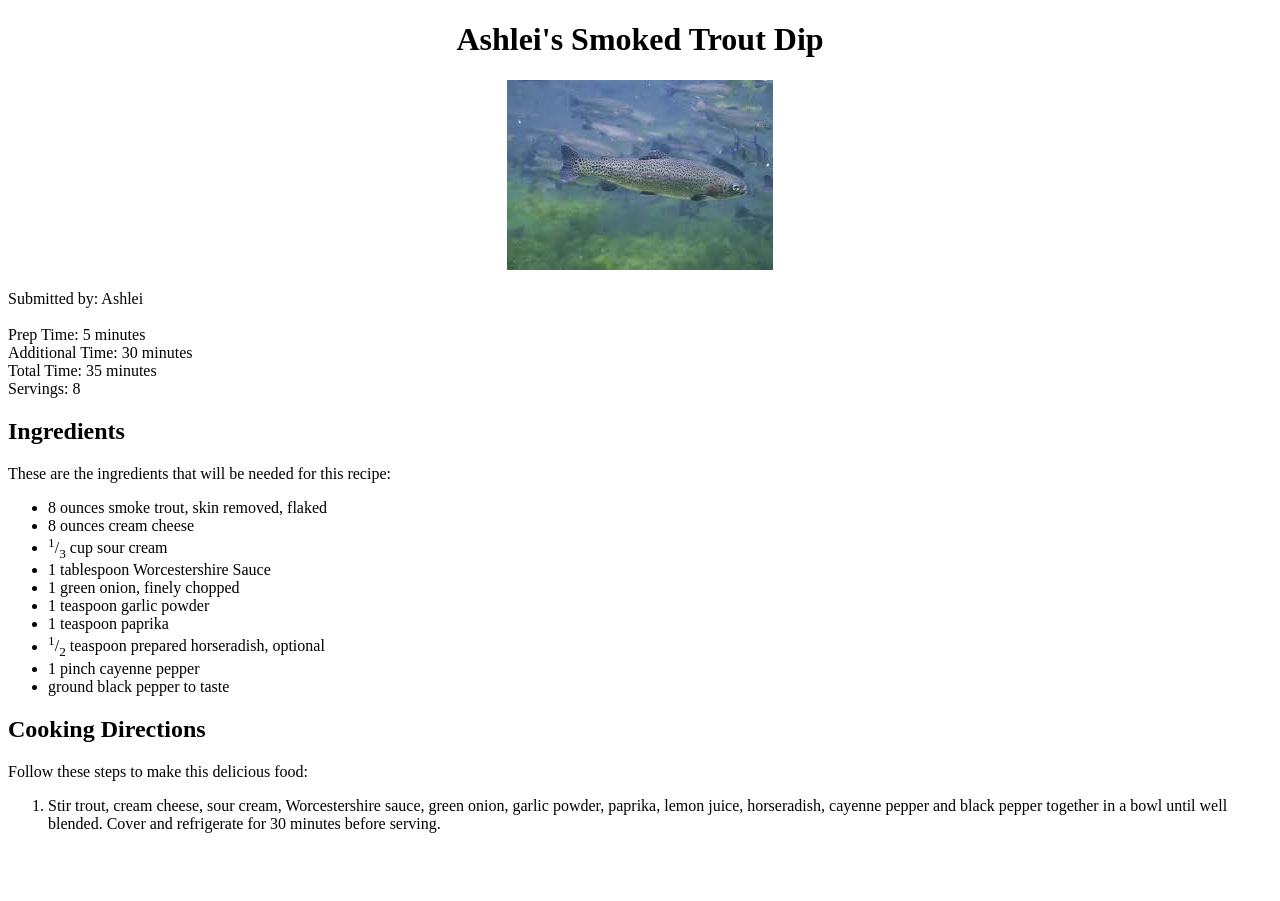
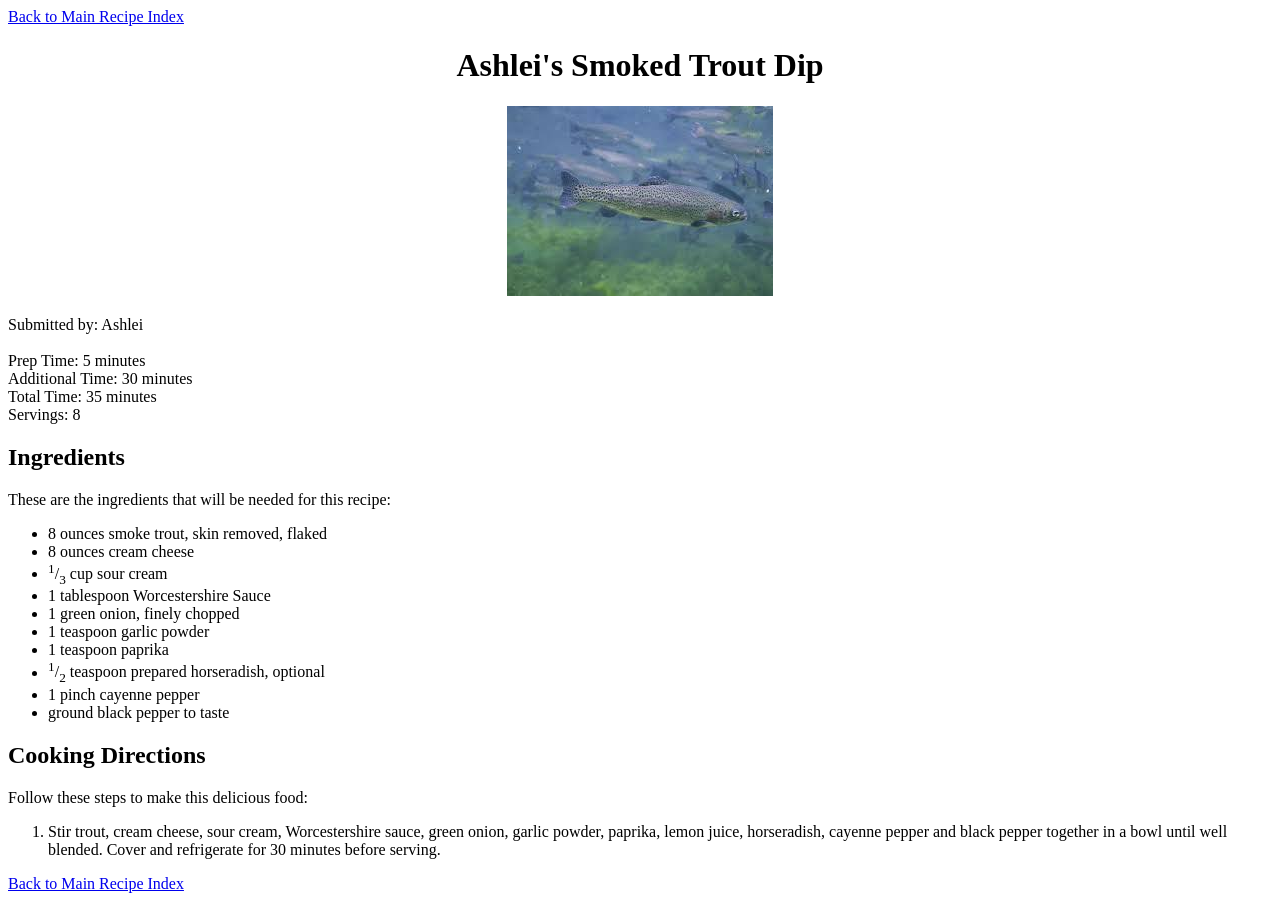
Before and after one commit to mechaneer31/odin-recipes, a plain HTML site: page recipes/smoked-trout-recipe.html in a window 1280 px wide. Before the commit the page ends 849 px from the top, so only its background shows below. Drawn offline with Linux system fonts and the light colour scheme.

Commit message:
cont: all recipe subpages added homepage link bug: smoked trout/order list recipe steps
added the reference links back to the main page on all 3 recipe subpages

fixed bug where ordered list closing tag was missing in the recipe steps list.

```diff
--- a/recipes/smoked-trout-recipe.html
+++ b/recipes/smoked-trout-recipe.html
@@ -6,6 +6,9 @@
     <title>Ashlei's Smoked Trout Dip Recipe</title>
 </head>
 <body>
+
+    <a href="../index.html">Back to Main Recipe Index</a>
+
     <center><h1>Ashlei's Smoked Trout Dip</h1></center>
 
     <center><img src="../images/trout.jpeg"></center>
@@ -43,8 +46,10 @@
         <br/>
         <ol>
             <li>Stir trout, cream cheese, sour cream, Worcestershire sauce, green onion, garlic powder, paprika, lemon juice, horseradish, cayenne pepper and black pepper together in a bowl until well blended.  Cover and refrigerate for 30 minutes before serving.</li>
+        </ol>
+    </p>
 
-    </p>
+    <a href="../index.html">Back to Main Recipe Index</a>
 
     <!-- Nutrition Facts
     <h2>Nutrition Facts</h2>
```
Also changed, not shown: recipes/cast-iron-fajitas.html (+5 -0 lines), recipes/garlic-shrimp-tortellini.html (+5 -0 lines).
